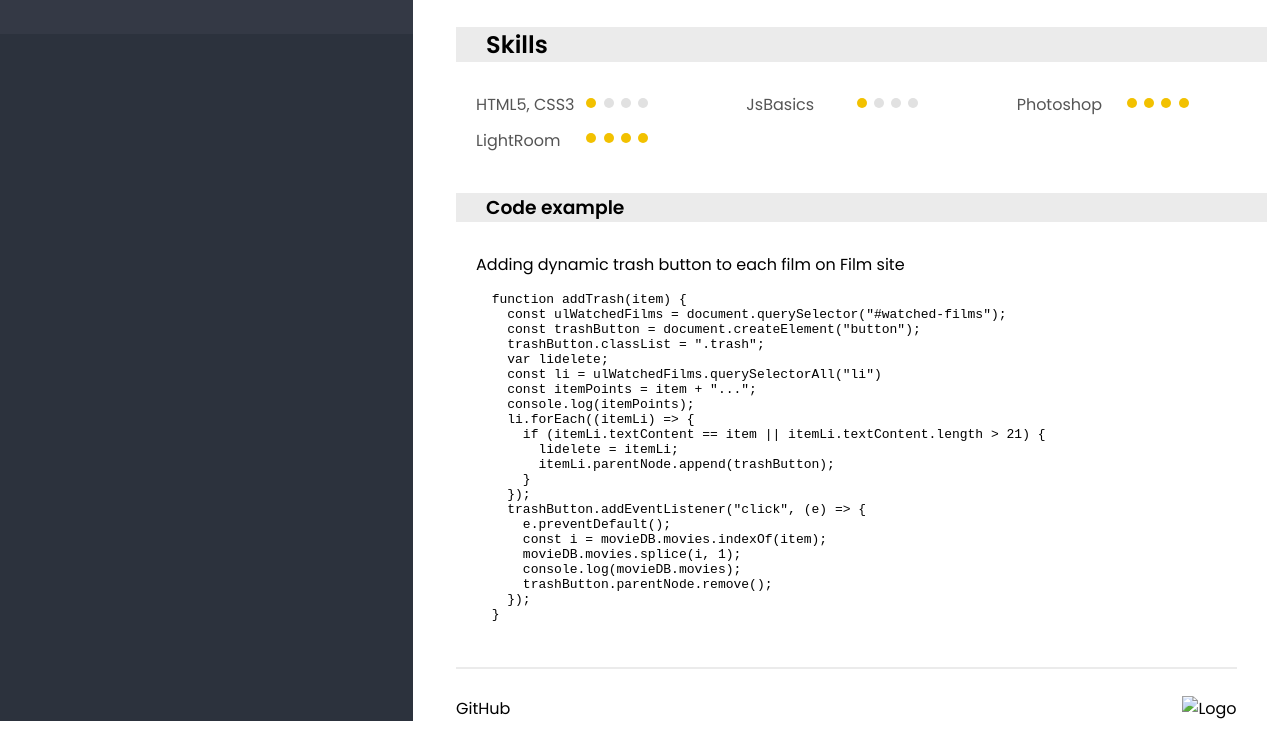
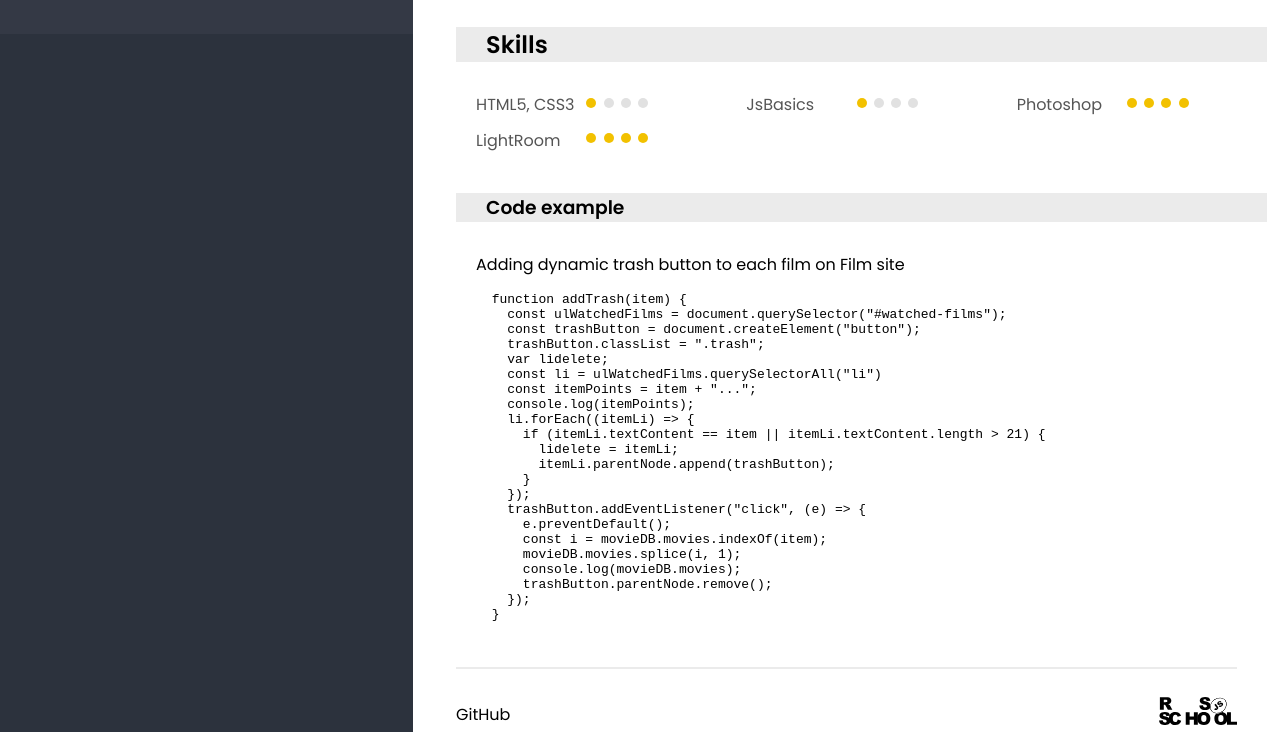
Before and after one commit to block4chain226/rsschool-cv, a plain HTML site: page index.html in a window 1280 px wide. Shown: the part 786-1518 px from the top of the page. Drawn offline with Linux system fonts and the light colour scheme; the site is published under a folder, as on GitHub Pages, so addresses that start at the root find nothing.

Commit message:
fix: path to logo

```diff
--- a/index.html
+++ b/index.html
@@ -200,7 +200,7 @@
                 <a href="https://github.com/retouch226 ">GitHub</a>
                 <div class="img1">
                   <a href="https://rs.school/js/"
-                    ><img src="/logo.svg" alt="Logo"
+                    ><img src="./logo.svg" alt="Logo"
                   /></a>
                 </div>
               </div>
```
